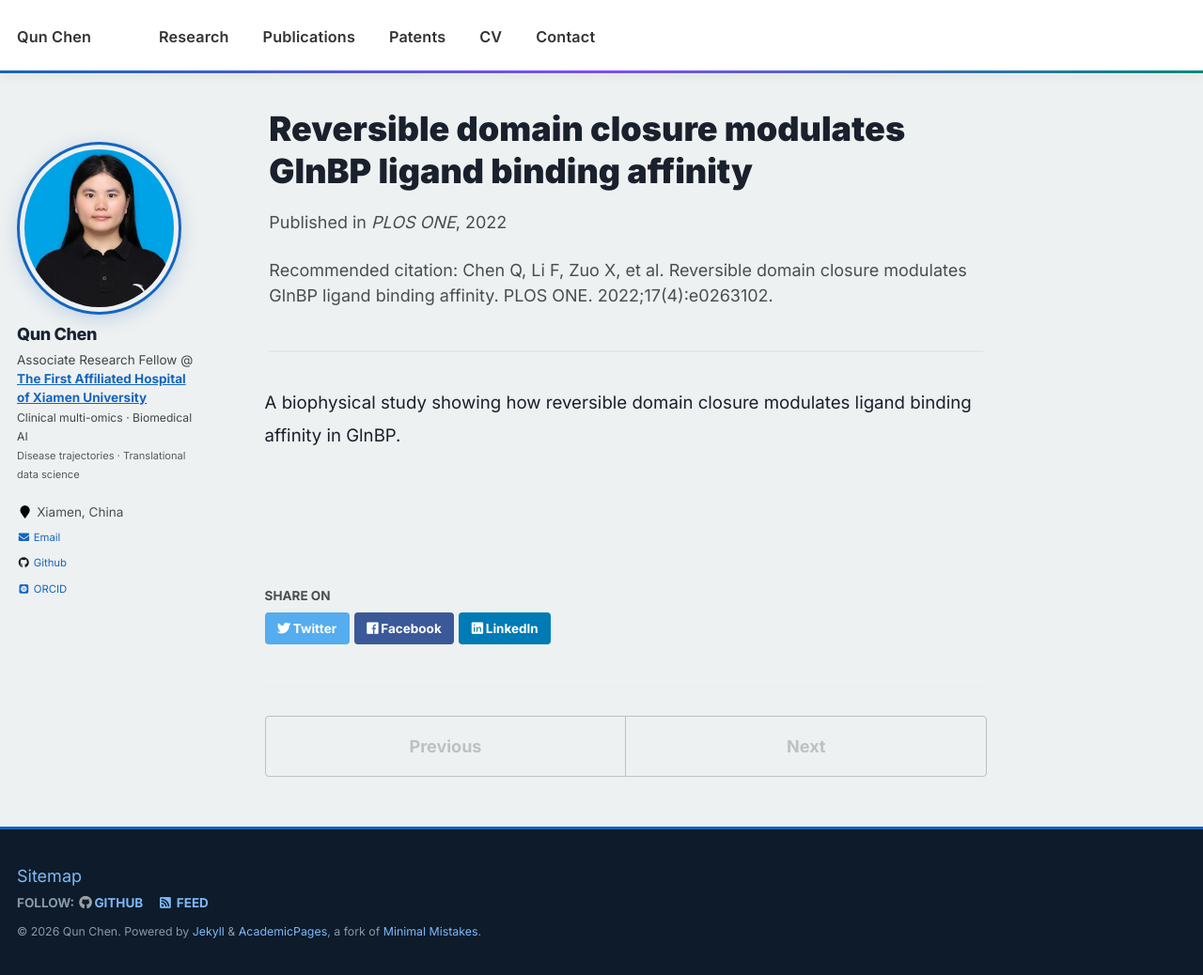
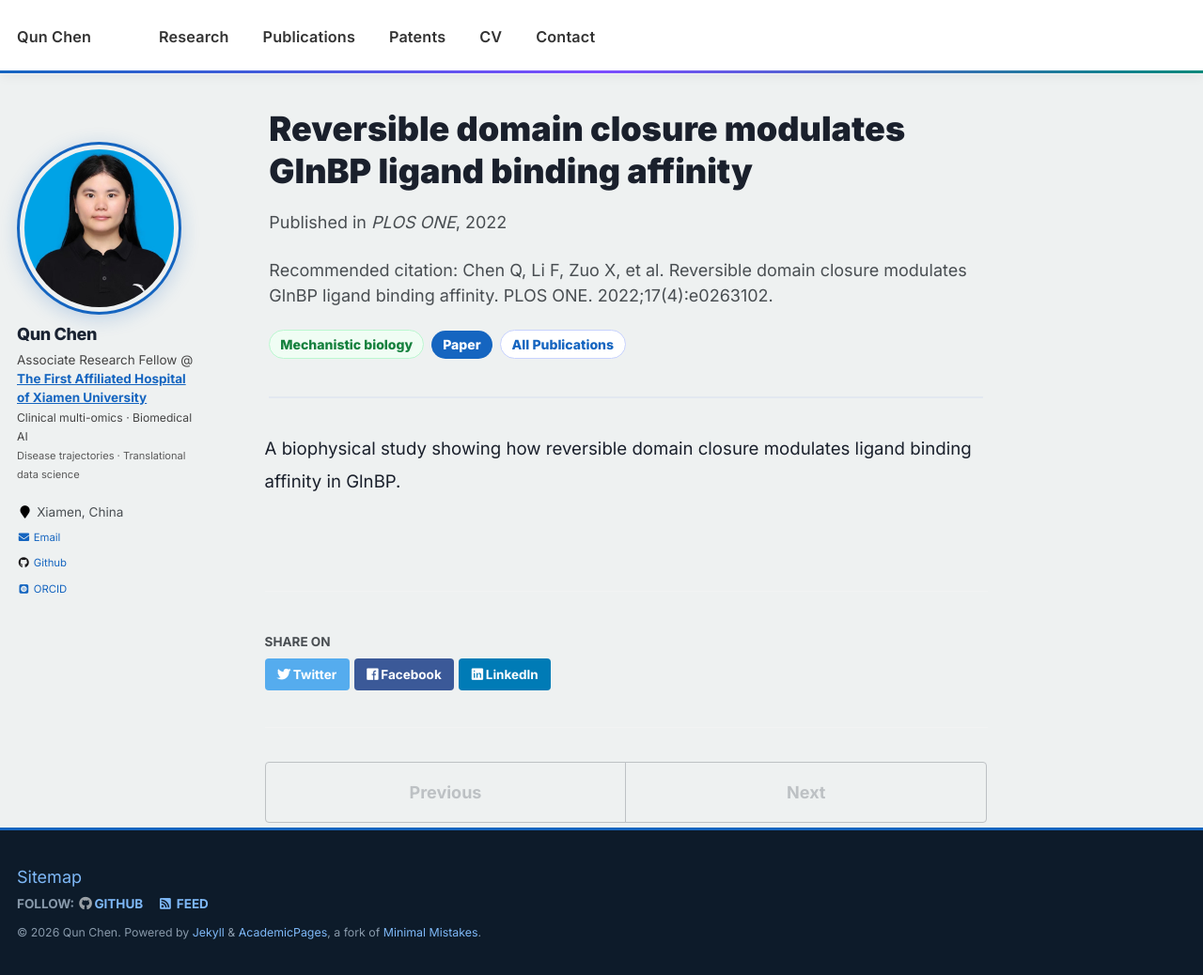
Before and after one commit to qun37018-sudo/qun37018-sudo.github.io, a Jekyll site: the page built from _publications/2022-01-01-glnbp-domain-closure.md, in a window 1280 px wide and 1038 px high. Shown: the whole window at 94% size. Built offline with Jekyll 4.4.1, drawn with Linux system fonts in a browser that asks for light colours; some web fonts are replaced.

Commit message:
Improve CV sharing and publication detail links

```diff
--- a/_includes/head/custom.html
+++ b/_includes/head/custom.html
@@ -226,6 +226,50 @@
   body.dark-mode .pub-cv-title a { color: #e6edf3 !important; }
   body.dark-mode .pub-cv-title a:hover { color: #58a6ff !important; }
   body.dark-mode .pub-cv-authors { color: #8b949e !important; }
+
+  /* ── Publication detail pages ── */
+  .pub-page-actions {
+    display: flex;
+    flex-wrap: wrap;
+    gap: 8px;
+    align-items: center;
+    margin: 12px 0 18px;
+  }
+  .pub-page-topic {
+    display: inline-flex;
+    align-items: center;
+    min-height: 30px;
+    border-radius: 20px;
+    padding: 4px 11px;
+    background: #f0fdf4;
+    color: #15803d;
+    border: 1px solid #bbf7d0;
+    font-size: 0.78em;
+    font-weight: 800;
+  }
+  .pub-page-btn {
+    display: inline-flex;
+    align-items: center;
+    min-height: 30px;
+    border-radius: 20px;
+    padding: 4px 12px;
+    background: #1565c0;
+    color: #fff !important;
+    font-size: 0.78em;
+    font-weight: 800;
+    text-decoration: none !important;
+  }
+  .pub-page-btn:hover { background: #0d47a1; }
+  .pub-page-btn.secondary {
+    background: #fff;
+    color: #1565c0 !important;
+    border: 1px solid #c7d2fe;
+  }
+  .pub-page-btn.secondary:hover { background: #eef2ff; }
+  body.dark-mode .pub-page-topic { background: #122117 !important; color: #3fb950 !important; border-color: #1a7f45 !important; }
+  body.dark-mode .pub-page-btn { background: #1f6feb !important; color: #fff !important; }
+  body.dark-mode .pub-page-btn:hover { background: #388bfd !important; }
+  body.dark-mode .pub-page-btn.secondary { background: #21262d !important; color: #58a6ff !important; border-color: #30363d !important; }
   body.dark-mode .pub-cv-venue { background: #1c2333 !important; color: #58a6ff !important; }
   body.dark-mode .scholar-link { background: #1565c0 !important; }
 
--- a/_layouts/single.html
+++ b/_layouts/single.html
@@ -49,6 +49,16 @@ layout: default
           <p>Recommended citation: {{ page.citation }} </p>
         {% endif %}
 
+        {% if page.collection == 'publications' %}
+          <div class="pub-page-actions">
+            {% if page.topic %}<span class="pub-page-topic">{{ page.topic }}</span>{% endif %}
+            {% if page.paperurl and page.paperurl != blank %}
+              <a class="pub-page-btn" href="{{ page.paperurl }}" target="_blank" rel="noopener noreferrer">Paper</a>
+            {% endif %}
+            <a class="pub-page-btn secondary" href="{{ base_path }}/publications/">All Publications</a>
+          </div>
+        {% endif %}
+
         </header>
       {% endunless %}
 
--- a/cv.html
+++ b/cv.html
@@ -16,6 +16,11 @@ redirect_from:
 <meta property="og:title" content="CV — Qun Chen">
 <meta property="og:description" content="Clinical multi-omics, biomedical AI, and translational data science.">
 <meta property="og:url" content="https://qun37018-sudo.github.io/cv/">
+<meta property="og:image" content="https://qun37018-sudo.github.io/images/qun-chen-profile.jpeg">
+<meta name="twitter:card" content="summary">
+<meta name="twitter:title" content="CV — Qun Chen">
+<meta name="twitter:description" content="Clinical multi-omics, biomedical AI, and translational data science.">
+<meta name="twitter:image" content="https://qun37018-sudo.github.io/images/qun-chen-profile.jpeg">
 <link rel="icon" href="/images/favicon.ico">
 <meta name="robots" content="index,follow">
 <style>
```
